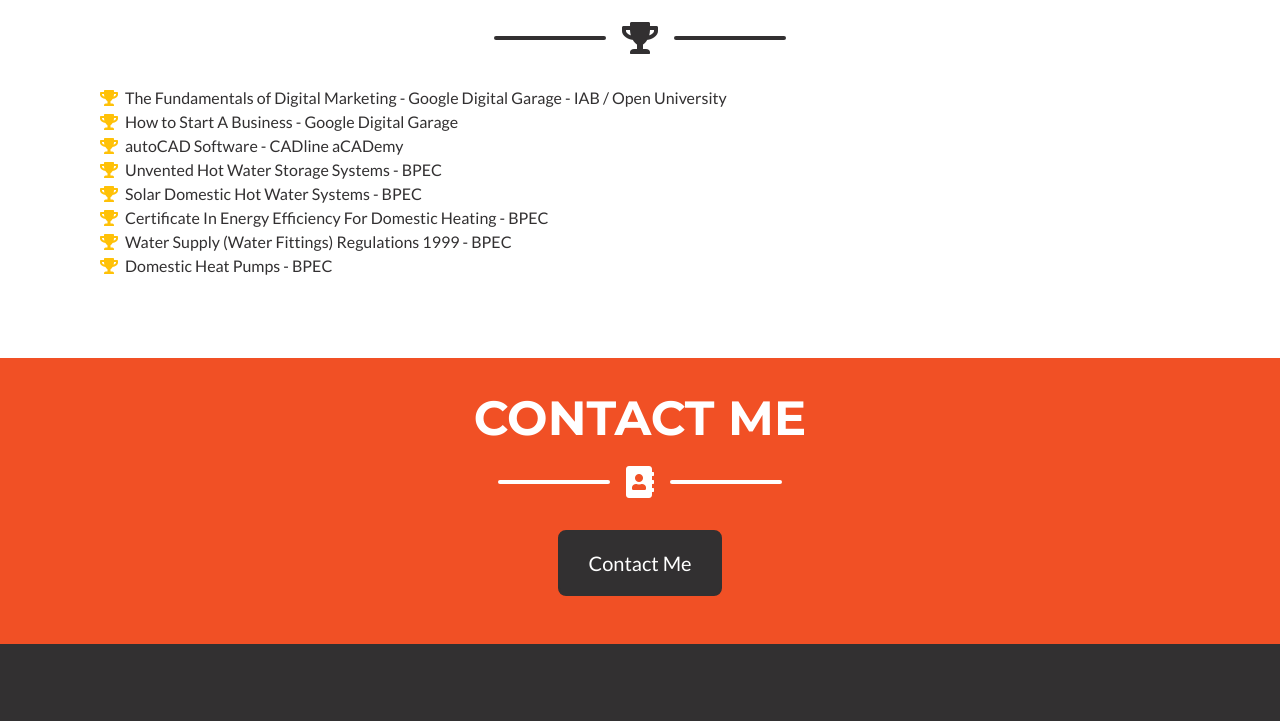
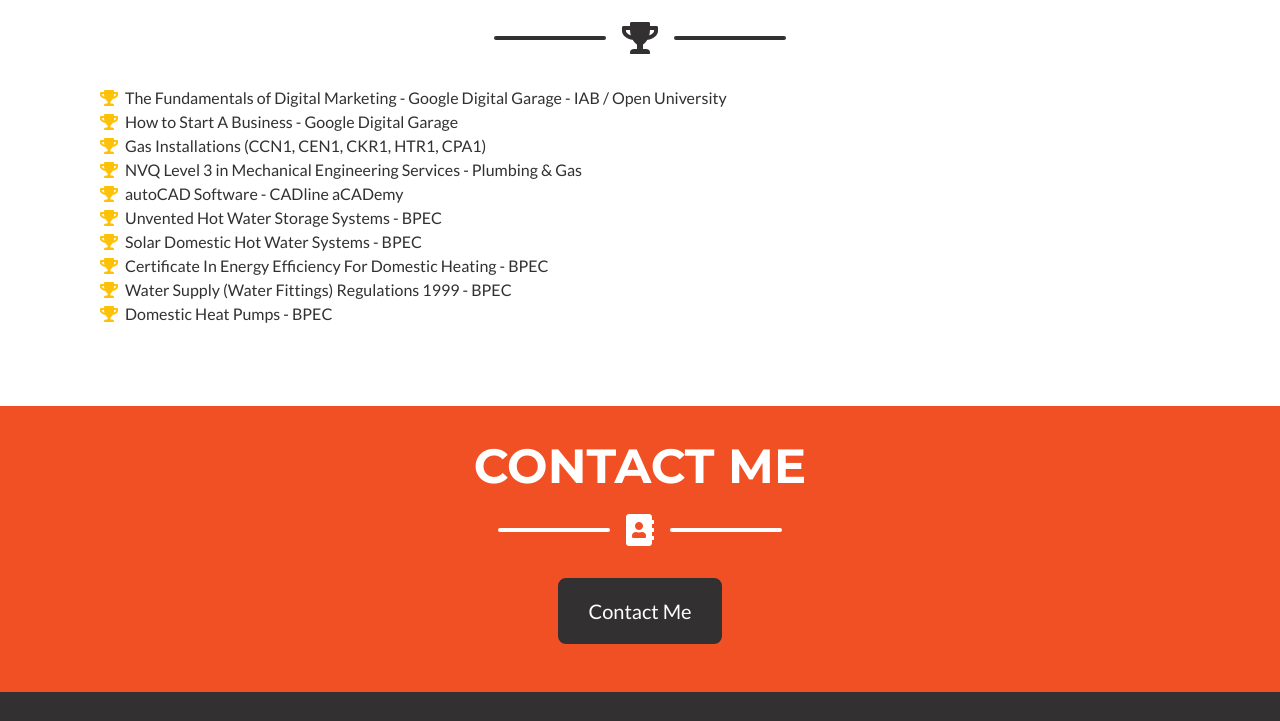
Before and after one commit to Andrewi89/CV, a website with bundled scripts: page index.html in a window 1280 px wide. Shown: the part 4740-5461 px from the top of the page. Built offline with nearby package versions, Linux system fonts and the light colour scheme.

Commit message:
experience

```diff
--- a/index.html
+++ b/index.html
@@ -497,6 +497,12 @@
             How to Start A Business - Google Digital Garage</li>
           <li>
             <i class="fa-li fa fa-trophy text-warning"></i>
+            Gas Installations (CCN1, CEN1, CKR1, HTR1, CPA1)</li>
+          <li>
+            <i class="fa-li fa fa-trophy text-warning"></i>
+            NVQ Level 3 in Mechanical Engineering Services - Plumbing &amp; Gas</li>
+          <li>
+            <i class="fa-li fa fa-trophy text-warning"></i>
             autoCAD Software - CADline aCADemy</li>
           <li>
             <i class="fa-li fa fa-trophy text-warning"></i>
```
